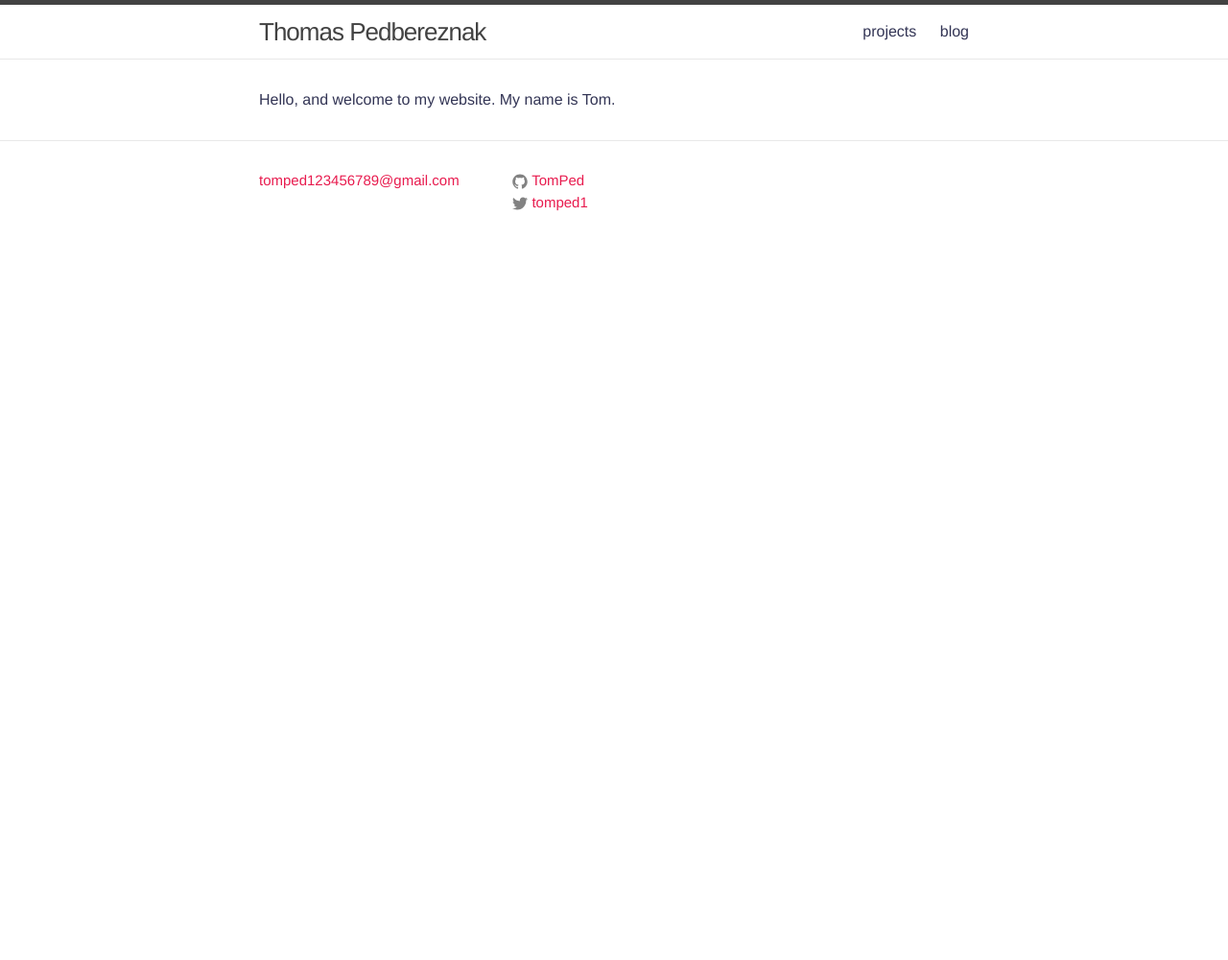
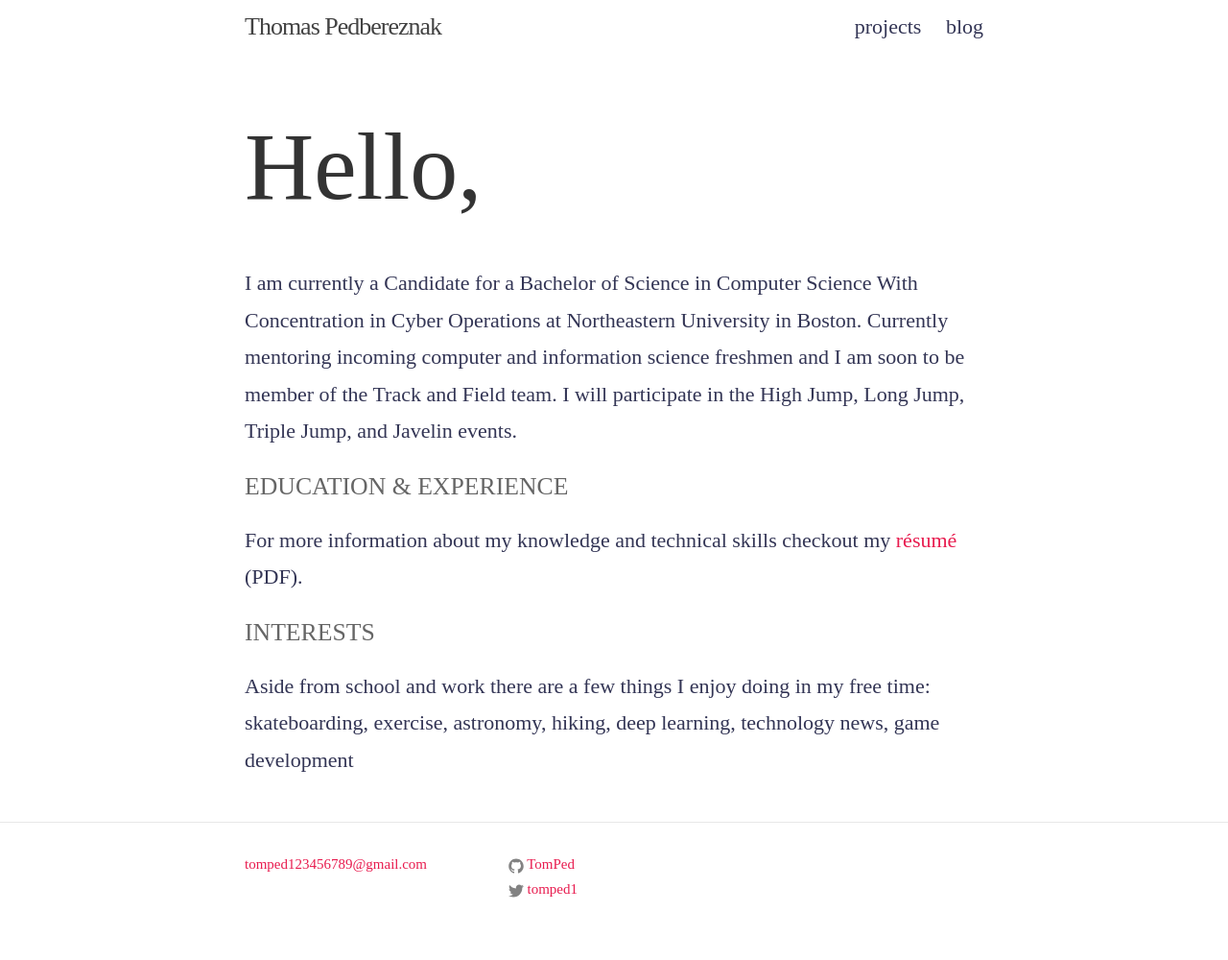
Before and after one commit to TomPed/TomPed.github.io, a Jekyll site: the page built from index.html, in a window 1280 px wide. Shown: the whole page at 96% size. Built offline with Jekyll 4.4.1, drawn with Linux system fonts in a browser that asks for light colours; before the commit the page ends 900 px from its top, so only the background shows below that.

Commit message:
Finshed front page

```diff
--- a/_sass/_base.scss
+++ b/_sass/_base.scss
@@ -83,6 +83,7 @@ li {
  */
 h1, h2, h3, h4, h5, h6 {
   font-weight: $base-font-weight;
+  color: #666666;
 }
 
 
@@ -156,8 +157,8 @@ pre {
  * Wrapper
  */
 .wrapper {
-  max-width: -webkit-calc(#{$content-width} - (#{$spacing-unit} * 2));
-  max-width:         calc(#{$content-width} - (#{$spacing-unit} * 2));
+  max-width: -webkit-calc(#{$content-width} - (#{$spacing-unit}));
+  max-width:         calc(#{$content-width} - (#{$spacing-unit}));
   margin-right: auto;
   margin-left: auto;
   padding-right: $spacing-unit;
--- a/_sass/_layout.scss
+++ b/_sass/_layout.scss
@@ -2,8 +2,6 @@
  * Site header
  */
 .site-header {
-  border-top: 5px solid $grey-color-dark;
-  border-bottom: 1px solid $grey-color-light;
   min-height: 56px;
 
   // Positioning context for the mobile navigation icon
--- a/css/main.scss
+++ b/css/main.scss
@@ -6,11 +6,11 @@
 
 
 // Our variables
-$base-font-family: "Helvetica Neue", Helvetica, Arial, sans-serif;
-$base-font-size:   16px;
+$base-font-family: "Avenir";
+$base-font-size:   22px;
 $base-font-weight: 400;
 $small-font-size:  $base-font-size * 0.875;
-$base-line-height: 1.5;
+$base-line-height: 1.75;
 
 $spacing-unit:     30px;
 
--- a/index.html
+++ b/index.html
@@ -1,4 +1,27 @@
 ---
 layout: default
 ---
-Hello, and welcome to my website. My name is Tom.
+
+<h1 style="font-size: 100px; color:#333333">
+    Hello,
+</h1>
+
+<p>
+    I am currently a Candidate for a Bachelor of Science in Computer Science With Concentration in Cyber Operations at Northeastern University in Boston. Currently mentoring incoming computer and information science freshmen and I am soon to be member of the Track and Field team. I will participate in the High Jump, Long Jump, Triple Jump, and Javelin events.
+</p>
+
+<h3>
+    EDUCATION & EXPERIENCE
+</h3>
+
+<p>
+    For more information about my knowledge and technical skills checkout my <a href="assets/Resume.pdf">résumé</a> (PDF).
+</p>
+
+<h3>
+    INTERESTS
+</h3>
+
+<p>
+    Aside from school and work there are a few things I enjoy doing in my free time: skateboarding, exercise, astronomy, hiking, deep learning, technology news, game development
+</p>
```
Also changed, not shown: 1 other file.
